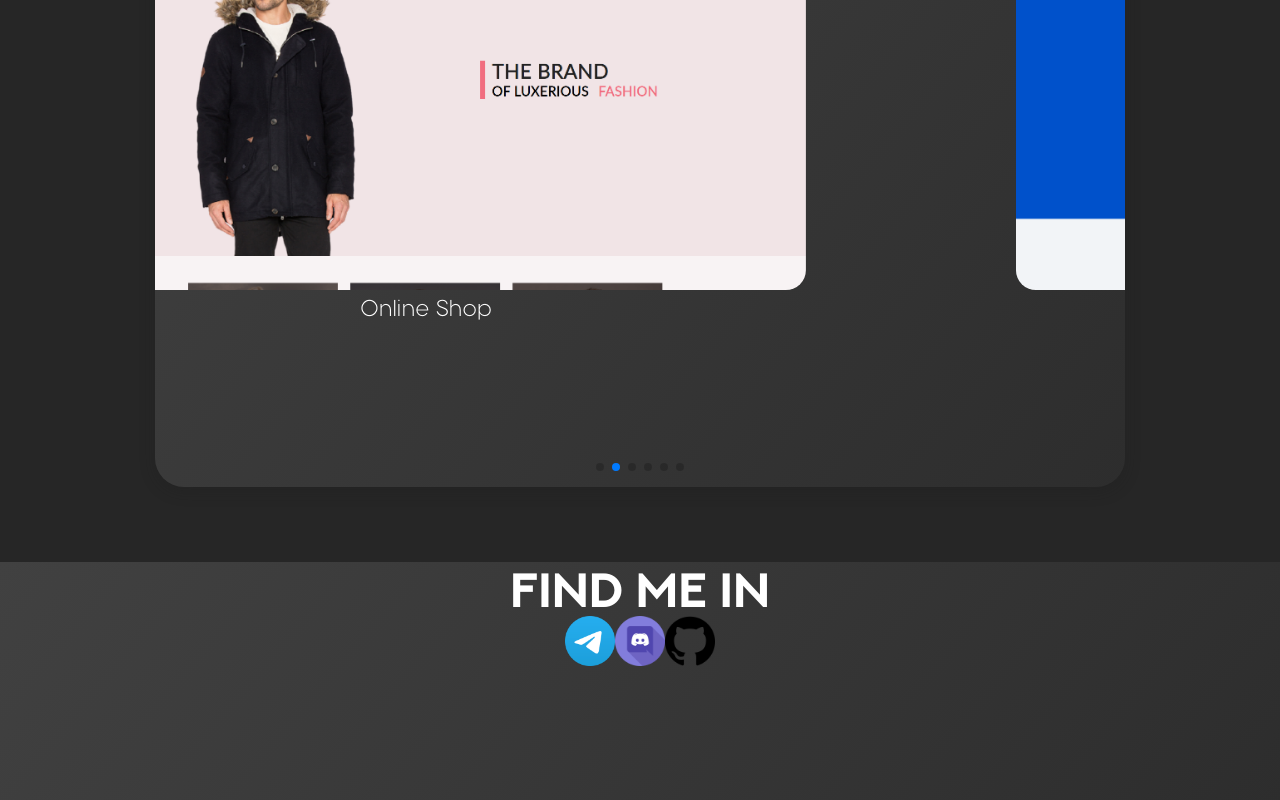
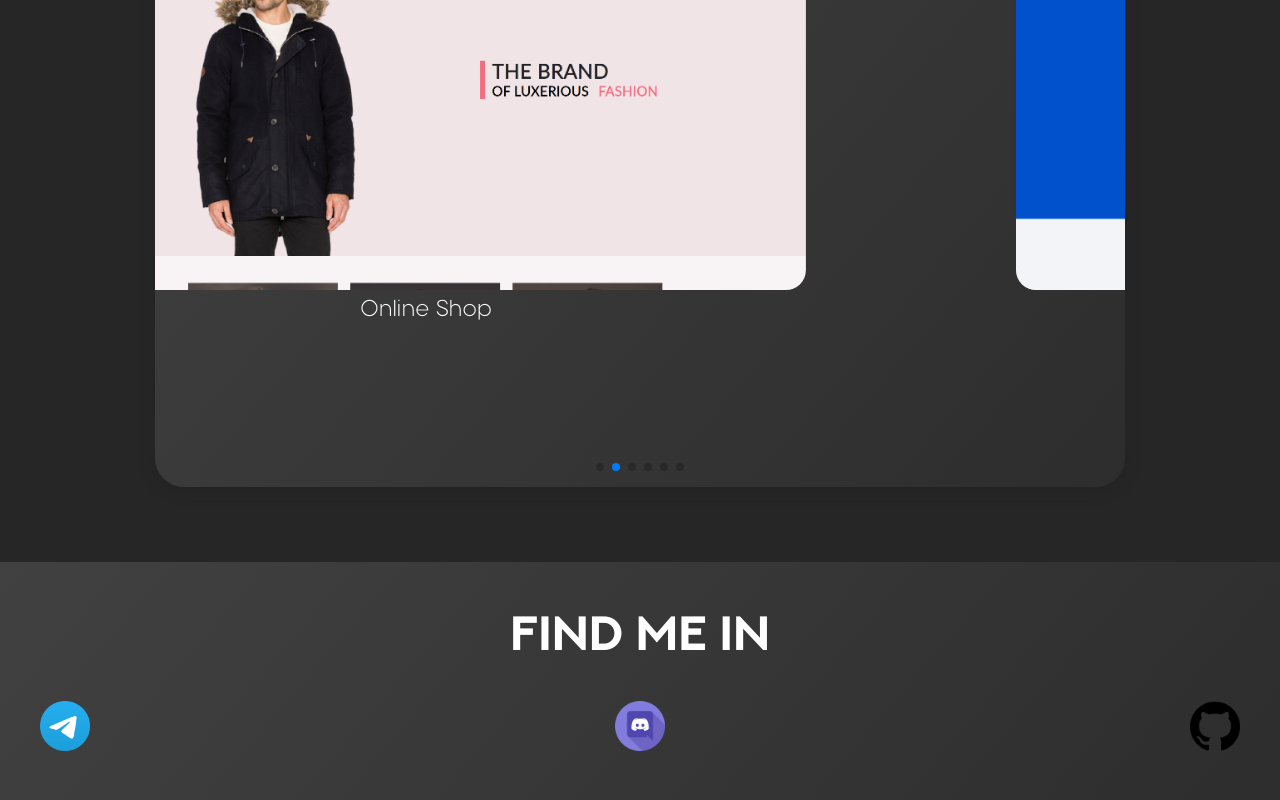
Before and after one commit to SHALFY007/myProfile, a Vue app: page / in a window 1280 px wide. Shown: the part 2999-3799 px from the top of the page. Built offline with nearby package versions, Linux system fonts and the light colour scheme.

Commit message:
EditLinkFooter

```diff
--- a/src/App.vue
+++ b/src/App.vue
@@ -24,7 +24,7 @@
   </div>
   <div class="footer_layout">
     <a name="contact"></a>
-    <div class="contain">
+    <div class="container">
       <Footer />
     </div>
 
--- a/src/components/Footer.vue
+++ b/src/components/Footer.vue
@@ -2,19 +2,26 @@
 <div class="footer">
     <h1 class="footer_header">find me in</h1>
     <div class="social_links">
-        <a href="" class="footer_link">
-            <img class="img" src="/img/telegram.png" alt="telegram"></a>
-        <a href="" class="footer_link">
-            <img class="img" src="/img/discord.png" alt=""></a>
-        <a href="" class="footer_link">
-            <img class="img" src="/img/github.png" alt=""></a>
+        <a v-for="i in links" :href="i.path" :key="i.id">
+            <img class="img" :src="i.img" :alt="i.title">
+        </a>
     </div>
 </div>
 </template>
 
 <script>
 export default {
-    name: 'FooterVue'
+    name: 'FooterVue',
+    data() {
+        return {
+            links: [
+        {id: 1, title: "Telegram", img: '/img/telegram.png', path: 'https://t.me/vlshalf'},
+        {id: 2, title: "Discord", img: '/img/discord.png', path : ''},
+        {id: 3, title: "GitHub", img: '/img/github.png', path: 'https://github.com/SHALFY007'},
+    ]
+        }
+    }
+
 }
 </script>
 
@@ -22,8 +29,8 @@ export default {
 .footer {
     display: flex;
     flex-direction: column;
-    align-items: center;
-    height: 100%;
+    min-height: 238px;
+    justify-content: space-evenly;
 }
 .footer_header {
     font-family: 'NEXT ART';
@@ -36,6 +43,11 @@ export default {
 
 
 }
+.social_links {
+    width: 100%;
+    display: flex;
+    justify-content: space-between;
+}
 .img {
     width: 50px;
 }
```
